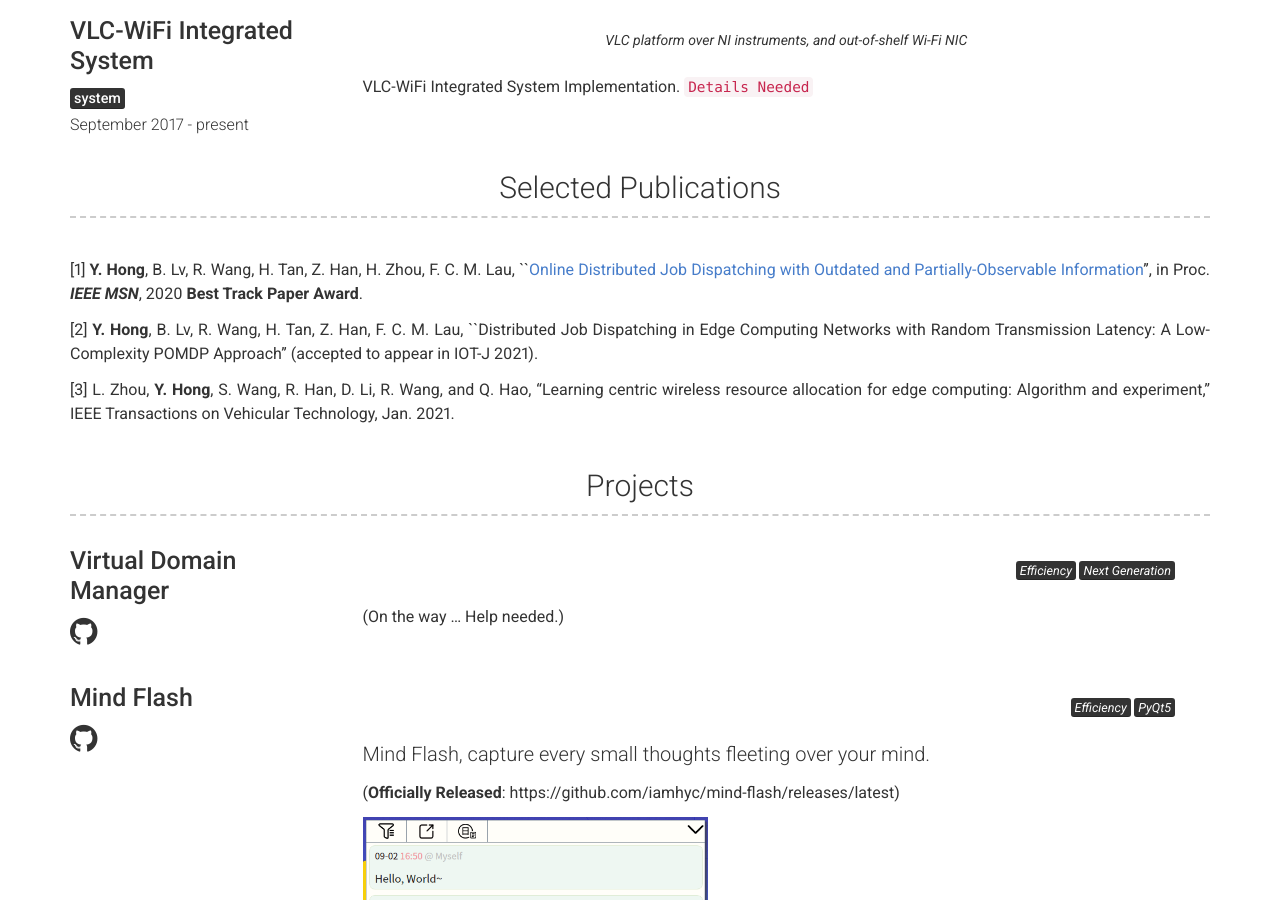
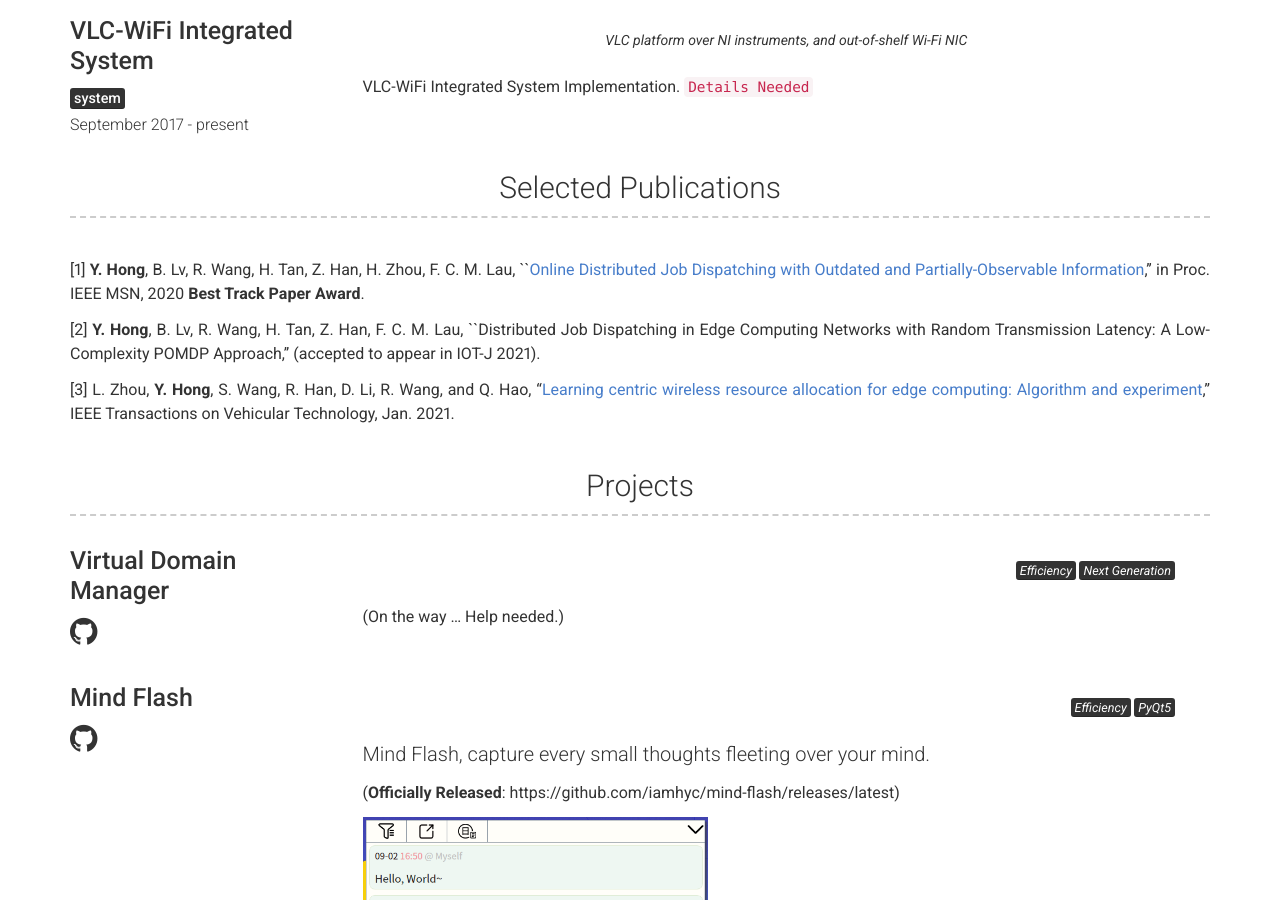
Before and after one commit to iamhyc/resume, a Jekyll site: the page built from index.md, in a window 1280 px wide and 900 px high, scrolled down 751 px. Built offline with Jekyll 4.4.1, drawn with Linux system fonts in a browser that asks for light colours; comment, search, counter and statistics services are not loaded; some of the changed lines change nothing that is shown.

Commit message:
unify pub. style

```diff
--- a/_config.yml
+++ b/_config.yml
@@ -38,11 +38,11 @@ experience_title: Research Experience #(Use this to override about experience se
 # Publication Section
 publication_title: Selected Publications #(Use this to override about more section title)
 publication_content: | # Markdownify area
-  [1] **Y. Hong**, B. Lv, R. Wang, H. Tan, Z. Han, H. Zhou, F. C. M. Lau, ``[Online Distributed Job Dispatching with Outdated and Partially-Observable Information](https://arxiv.org/abs/2012.13756)'', in Proc. ***IEEE MSN***, 2020 **Best Track Paper Award**.
+  [1] **Y. Hong**, B. Lv, R. Wang, H. Tan, Z. Han, H. Zhou, F. C. M. Lau, ``[Online Distributed Job Dispatching with Outdated and Partially-Observable Information](https://arxiv.org/abs/2012.13756),'' in Proc. IEEE MSN, 2020 **Best Track Paper Award**.
 
-  [2] **Y. Hong**, B. Lv, R. Wang, H. Tan, Z. Han, F. C. M. Lau, ``Distributed Job Dispatching in Edge Computing Networks with Random Transmission Latency: A Low-Complexity POMDP Approach'' (accepted to appear in IOT-J 2021).
+  [2] **Y. Hong**, B. Lv, R. Wang, H. Tan, Z. Han, F. C. M. Lau, ``Distributed Job Dispatching in Edge Computing Networks with Random Transmission Latency: A Low-Complexity POMDP Approach,'' (accepted to appear in IOT-J 2021).
 
-  [3] L. Zhou, **Y. Hong**, S. Wang, R. Han, D. Li, R. Wang, and Q. Hao, "Learning centric wireless resource allocation for edge computing: Algorithm and experiment," IEEE Transactions on Vehicular Technology, Jan. 2021.
+  [3] L. Zhou, **Y. Hong**, S. Wang, R. Han, D. Li, R. Wang, and Q. Hao, "[Learning centric wireless resource allocation for edge computing: Algorithm and experiment](https://ieeexplore.ieee.org/document/9307274)," IEEE Transactions on Vehicular Technology, Jan. 2021.
 
 # Projects Section
 projects_title: Projects #(Use this to override about projects section title)
```
